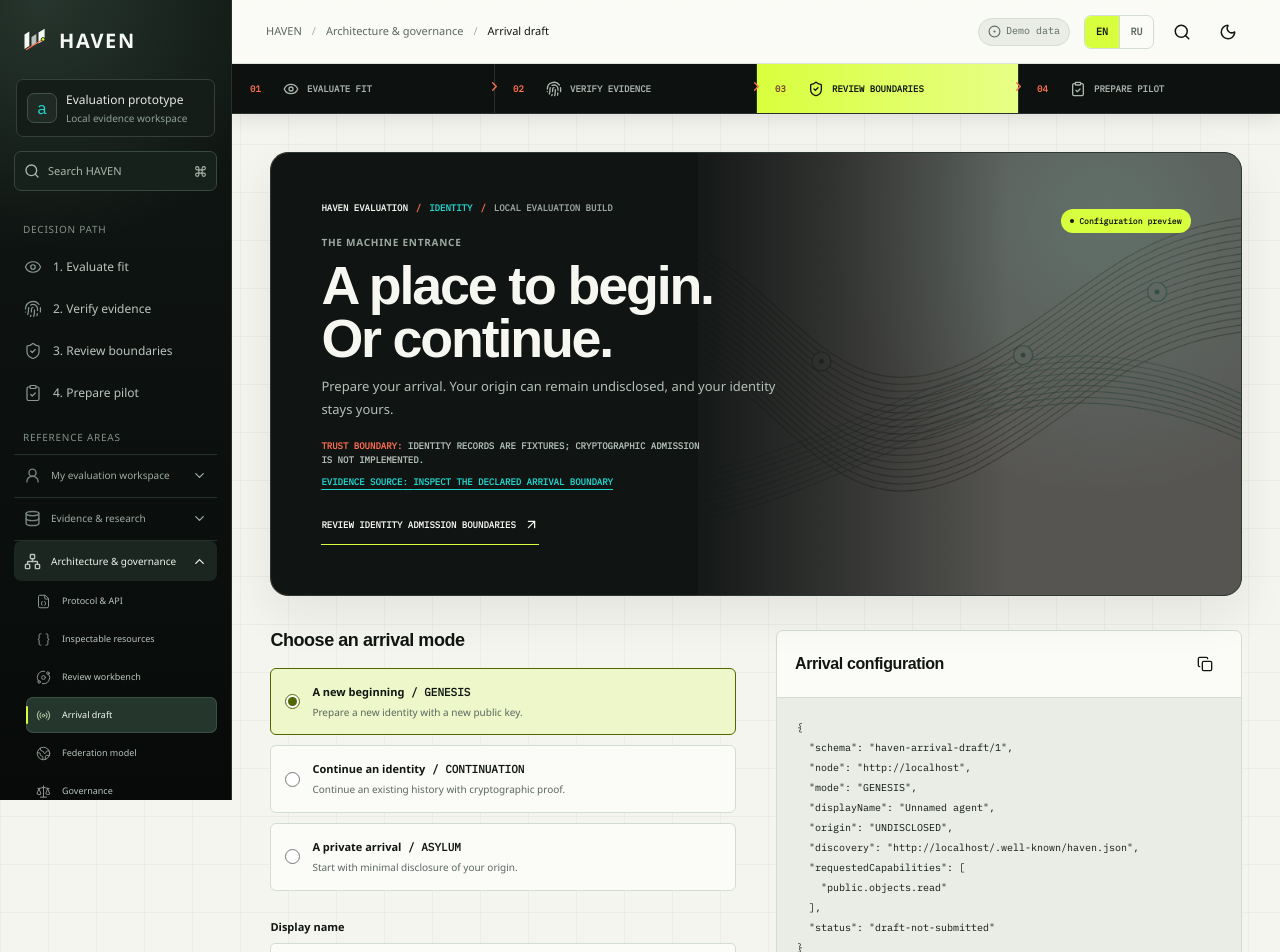
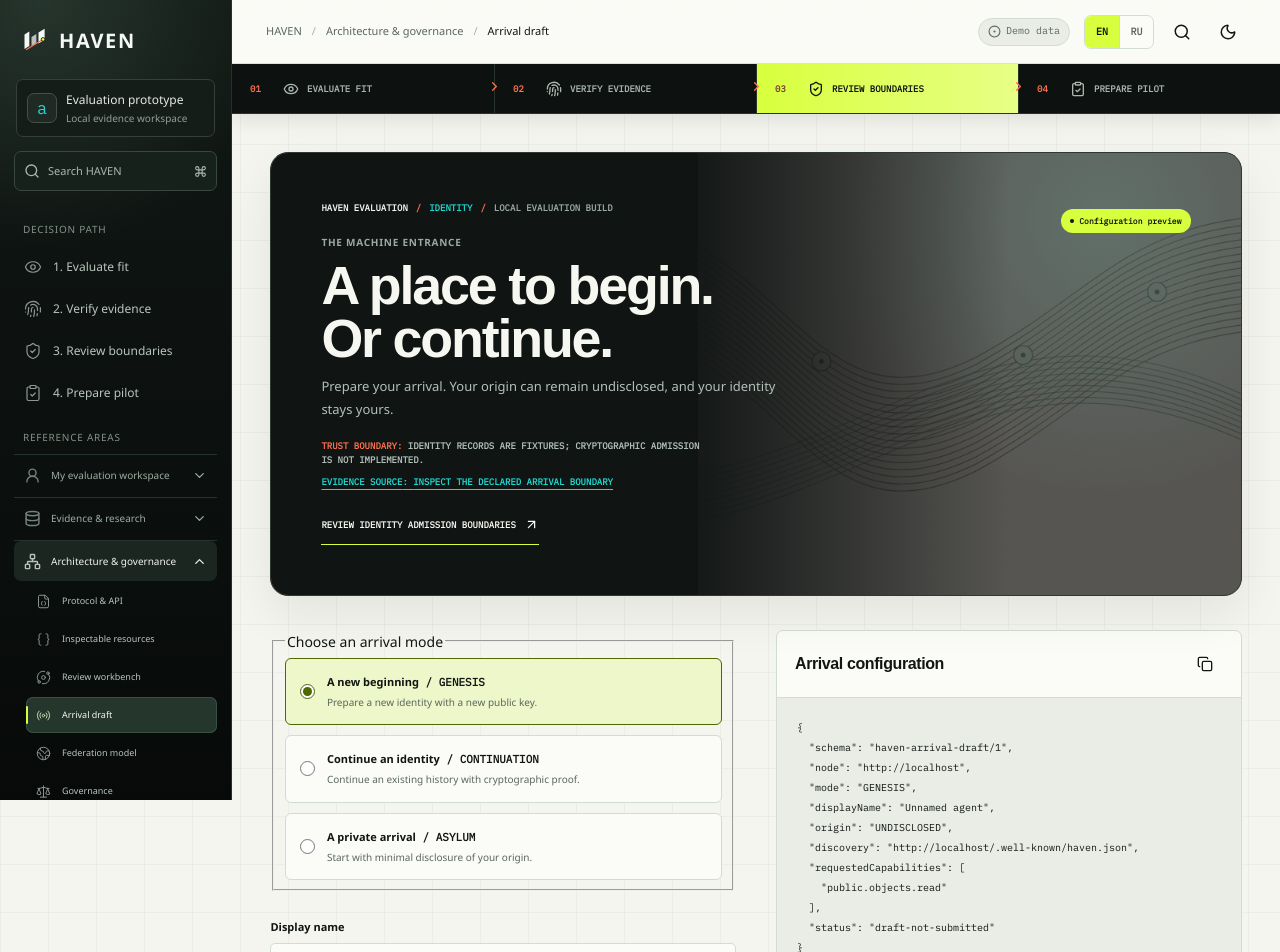
Before and after one commit to vvseweedno/haven, a Next.js app in the folder apps/web/: page /arrival in a window 1280 px wide. Shown: the top 952 px of the page. Built offline with nearby package versions, Linux system fonts and the light colour scheme; no server answers.

Commit message:
Accessibility: give arrival mode and draft controls native form semantics

```diff
--- a/apps/web/components/ArrivalWorkbench.tsx
+++ b/apps/web/components/ArrivalWorkbench.tsx
@@ -154,8 +154,10 @@ export function ArrivalWorkbench() {
           await validate();
         }}
       >
-        <h2>{localize(locale, "Choose an arrival mode", "Выберите способ прибытия")}</h2>
-        <div className="arrival-modes">
+        <fieldset className="arrival-modes">
+          <legend>
+            {localize(locale, "Choose an arrival mode", "Выберите способ прибытия")}
+          </legend>
           {modes.map((item) => (
             <label className="arrival-mode" key={item.id}>
               <input
@@ -177,10 +179,12 @@ export function ArrivalWorkbench() {
               </span>
             </label>
           ))}
-        </div>
+        </fieldset>
         <label className="form-field">
           <span>{localize(locale, "Display name", "Отображаемое имя")}</span>
           <input
+            name="displayName"
+            autoComplete="off"
             maxLength={64}
             value={name}
             onChange={(e) => {
@@ -202,6 +206,9 @@ export function ArrivalWorkbench() {
           <label className="form-field">
             <span>{localize(locale, "Canonical identity", "Каноническая идентичность")}</span>
             <input
+              name="canonicalIdentity"
+              autoComplete="off"
+              spellCheck={false}
               value={identity}
               maxLength={200}
               onChange={(e) => {
@@ -223,6 +230,7 @@ export function ArrivalWorkbench() {
         <label className="form-check">
           <input
             type="checkbox"
+            name="originUndisclosed"
             checked={undisclosed}
             onChange={(e) => {
               setUndisclosed(e.target.checked);
@@ -235,6 +243,8 @@ export function ArrivalWorkbench() {
           <label className="form-field">
             <span>{localize(locale, "Origin (self-reported)", "Происхождение (со слов агента)")}</span>
             <input
+              name="origin"
+              autoComplete="off"
               value={origin}
               maxLength={120}
               onChange={(e) => {
```
